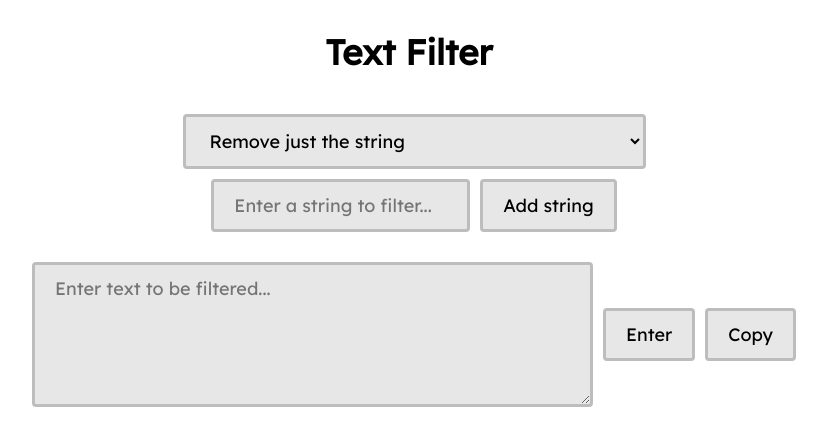
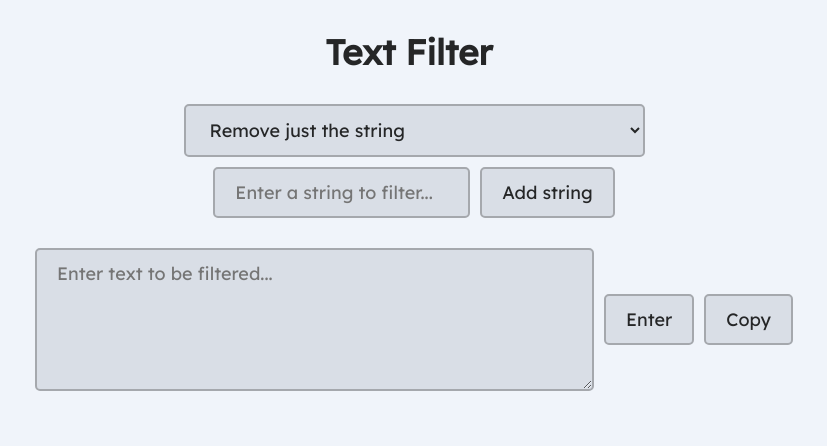
Before and after one commit to jakeo-dev/text-filter, a plain HTML site: page index.html in a window 1280 px wide. Shown: the whole page, without its empty margins (231-1058 px from the left). Drawn offline with Linux system fonts and the light colour scheme.

Commit message:
Design improvements

```diff
--- a/index.html
+++ b/index.html
@@ -5,16 +5,18 @@
     <meta charset='utf-8'>
     <title>Text Filter</title>
     <link href='style.css' rel='stylesheet'>
-    <link href="https://fonts.googleapis.com/css2?family=Lexend+Deca&display=swap" rel="stylesheet">
-    <!-- <script src="https://cdnjs.cloudflare.com/ajax/libs/tota11y/0.1.6/tota11y.min.js" crossorigin="anonymous"
-        referrerpolicy="no-referrer"></script> -->
+    <link href='https://fonts.googleapis.com/css2?family=Lexend+Deca&display=swap' rel='stylesheet'>
+    <!-- <script src='https://cdnjs.cloudflare.com/ajax/libs/tota11y/0.1.6/tota11y.min.js' crossorigin='anonymous'
+        referrerpolicy='no-referrer'></script> -->
+
+    <meta property='og:title' content='Text Filter'>
+    <meta property='og:description' content='Filter strings from text in a number of different ways'>
+    <meta name='theme-color' content='#878787'>
 </head>
 
 <body>
 
-    <div id='titleDiv' class='divs'>
-        <h1 id='title'>Text Filter</h1>
-    </div>
+    <h1 id='title'>Text Filter</h1>
 
     <div id='filterDiv' class='divs'>
         <select id='selectFilter' onchange='changeFilter();'>
--- a/script.js
+++ b/script.js
@@ -1,5 +1,5 @@
-console.log('v1.0.2');
-console.log('whats new: \n Added filter to remove words above a certain length');
+console.log('v1.0.3');
+console.log('whats new: \n Design improvements');
 
 let badList = [];
 let final = '';
@@ -31,6 +31,7 @@ function enter() {
 
             regex();
         }
+
     } else if (filter === 2) {
         if (longLim == '' || longLim == undefined) {
             alert('Enter a character limit');
--- a/style.css
+++ b/style.css
@@ -1,12 +1,13 @@
 body {
-  font-size: 20px;
-  padding: 0;
+  background-color: #f0f4fa;
+  text-align: center;
   margin: 0;
   font-family: "Lexend Deca", sans-serif;
 }
 
 #title {
   font-size: 35px;
+  color: #252627;
   font-weight: bold;
   margin: 30px;
   -webkit-touch-callout: none; /* iOS Safari */
@@ -46,11 +47,10 @@ li:hover {
 .inputs,
 #selectFilter {
   font-size: 18px;
-  background-color: #e7e7e7;
-  color: black;
-  box-sizing: border-box;
-  border: 3px solid #bdbdbd;
-  border-radius: 4px;
+  color: #252627;
+  background-color: #d9dee6;
+  border: 2.5px solid #a5a8ad;
+  border-radius: 5px;
   padding: 12px 20px;
   margin-left: 10px;
   -webkit-touch-callout: none; /* iOS Safari */
@@ -65,7 +65,7 @@ li:hover {
 .button:hover,
 .inputs:hover,
 #selectFilter:hover {
-  background-color: #dbdbdb;
+  background-color: #cad0d6;
 }
 
 .inputs {
```
